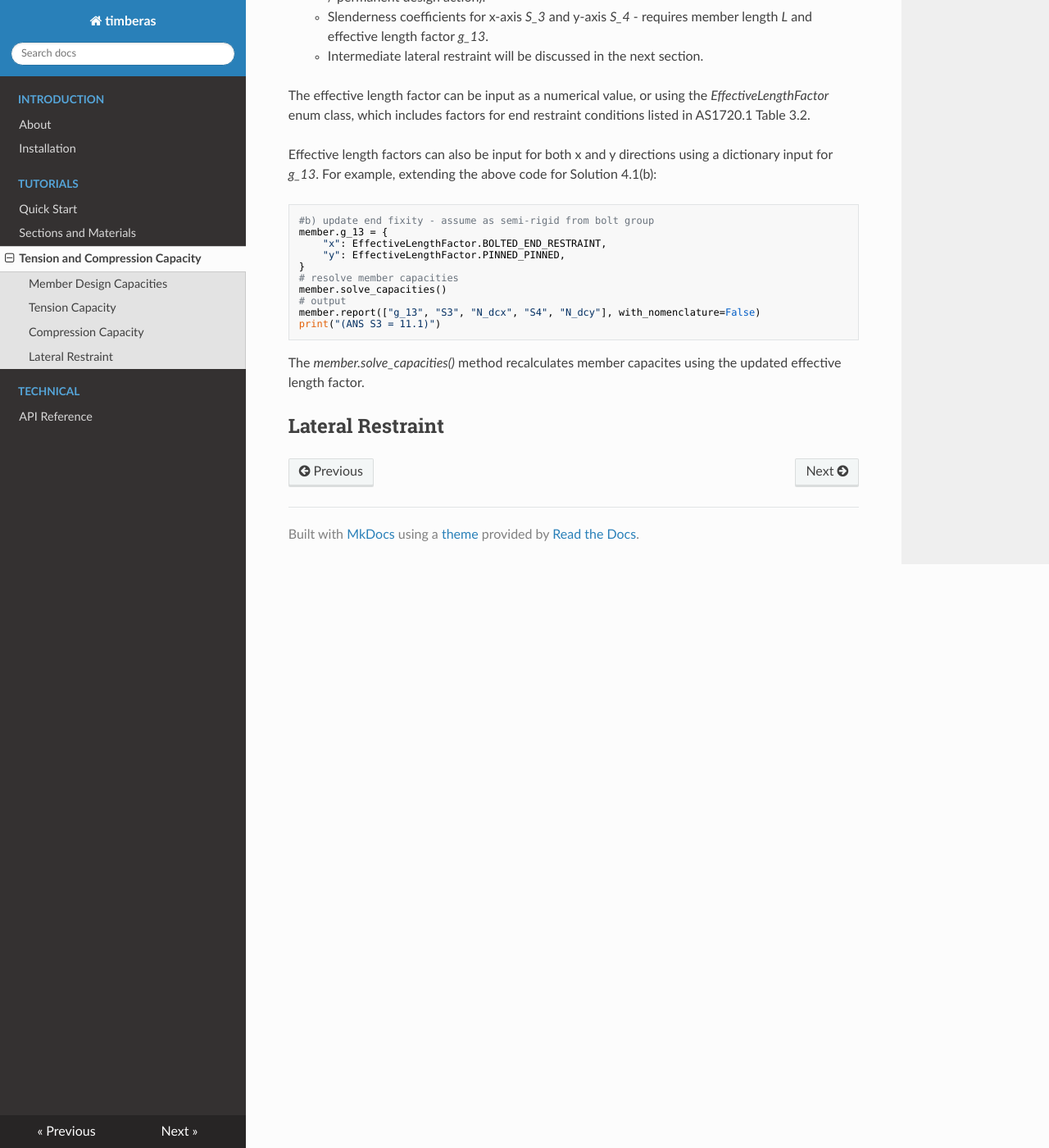
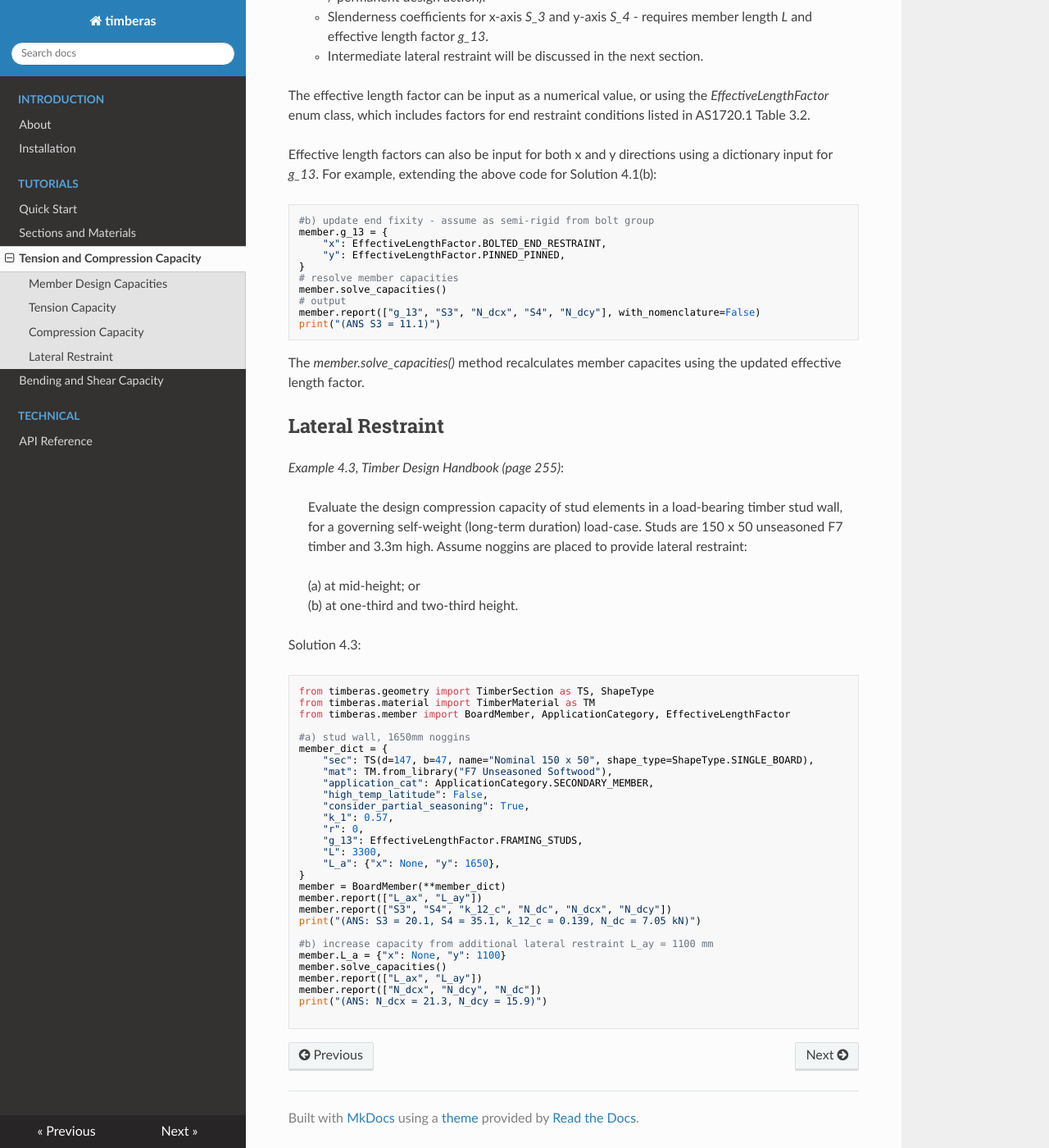
Before and after one commit to Folded-Structures-Lab/timber-as, an MkDocs documentation site: the page built from docs/tutorial-3.md, in a window 1280 px wide and 1400 px high, scrolled down 3924 px. Shown: the whole window at 82% size. Built offline with MkDocs 1.6.1, drawn with Linux system fonts in a browser that asks for light colours; nearby versions of some CDN libraries.

Commit message:
docs lateral restaint WIP, L_a updated with x, y dict input

````diff
--- a/docs/tutorial-3.md
+++ b/docs/tutorial-3.md
@@ -193,3 +193,48 @@
 
 
 ## Lateral Restraint
+
+
+
+*Example 4.3, Timber Design Handbook (page 255)*:
+>
+> Evaluate the design compression capacity of stud elements in a load-bearing timber stud wall,
+> for a governing self-weight (long-term duration) load-case. Studs are 150 x 50 unseasoned F7
+> timber and 3.3m high. Assume noggins are placed to provide lateral restraint:
+>
+> (a) at mid-height; or
+> (b) at one-third and two-third height.
+
+
+Solution 4.3:
+```
+from timberas.geometry import TimberSection as TS, ShapeType
+from timberas.material import TimberMaterial as TM
+from timberas.member import BoardMember, ApplicationCategory, EffectiveLengthFactor
+
+#a) stud wall, 1650mm noggins
+member_dict = {
+    "sec": TS(d=147, b=47, name="Nominal 150 x 50", shape_type=ShapeType.SINGLE_BOARD),
+    "mat": TM.from_library("F7 Unseasoned Softwood"),
+    "application_cat": ApplicationCategory.SECONDARY_MEMBER,
+    "high_temp_latitude": False,
+    "consider_partial_seasoning": True,
+    "k_1": 0.57,
+    "r": 0,
+    "g_13": EffectiveLengthFactor.FRAMING_STUDS,
+    "L": 3300,
+    "L_a": {"x": None, "y": 1650},
+}
+member = BoardMember(**member_dict)
+member.report(["L_ax", "L_ay"])
+member.report(["S3", "S4", "k_12_c", "N_dc", "N_dcx", "N_dcy"])
+print("(ANS: S3 = 20.1, S4 = 35.1, k_12_c = 0.139, N_dc = 7.05 kN)")
+
+#b) increase capacity from additional lateral restraint L_ay = 1100 mm
+member.L_a = {"x": None, "y": 1100}
+member.solve_capacities()
+member.report(["L_ax", "L_ay"])
+member.report(["N_dcx", "N_dcy", "N_dc"])
+print("(ANS: N_dcx = 21.3, N_dcy = 15.9)")
+
+```
--- a/mkdocs.yml
+++ b/mkdocs.yml
@@ -34,6 +34,7 @@ nav:
     - Quick Start: tutorial-1.md
     - Sections and Materials: tutorial-2.md
     - Tension and Compression Capacity: tutorial-3.md
+    - Bending and Shear Capacity: tutorial-4.md
   - Technical:
     - API Reference: reference.md
 
````
Also changed, not shown: docs/tutorial-4.md (added, +3 -0 lines), 2 other files.
